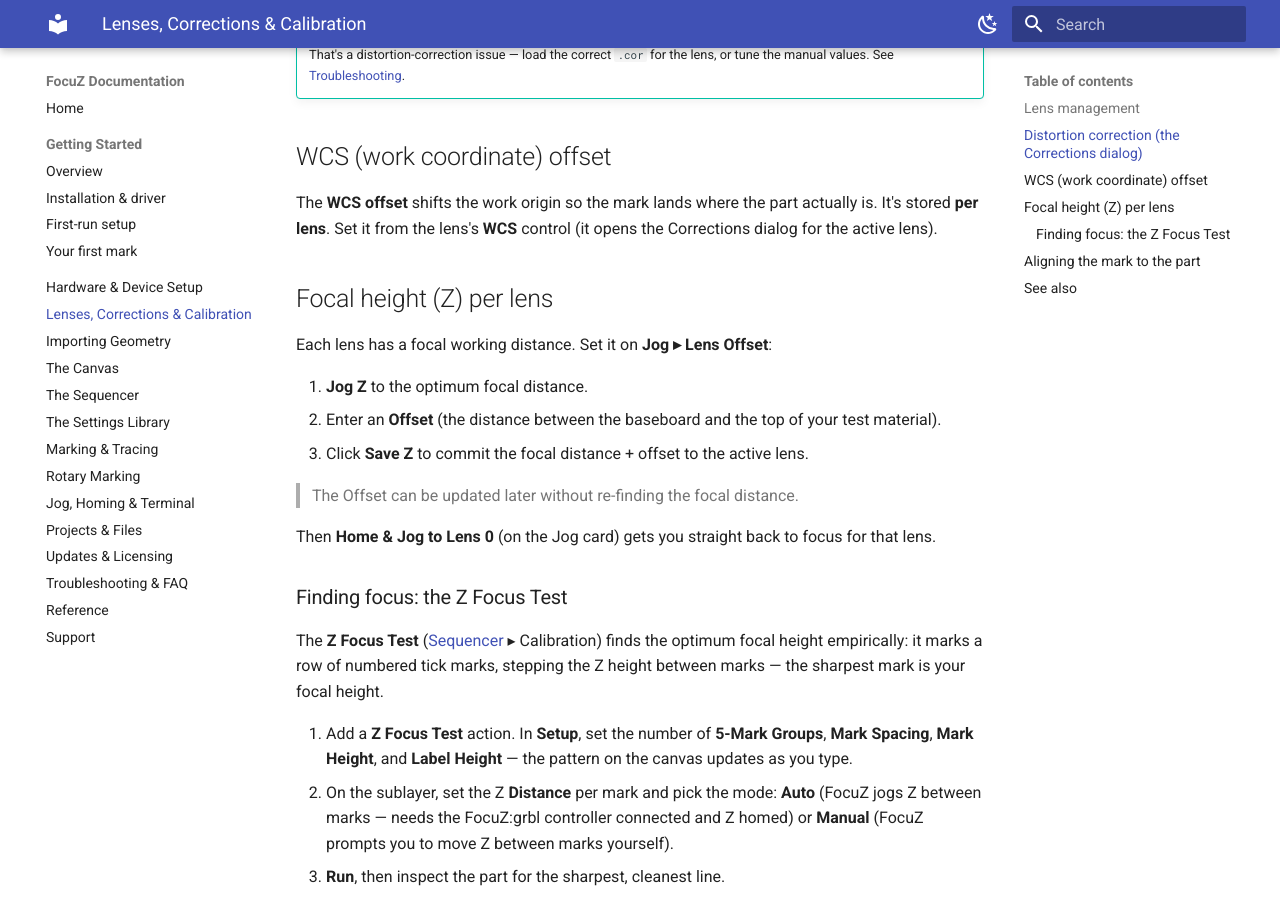
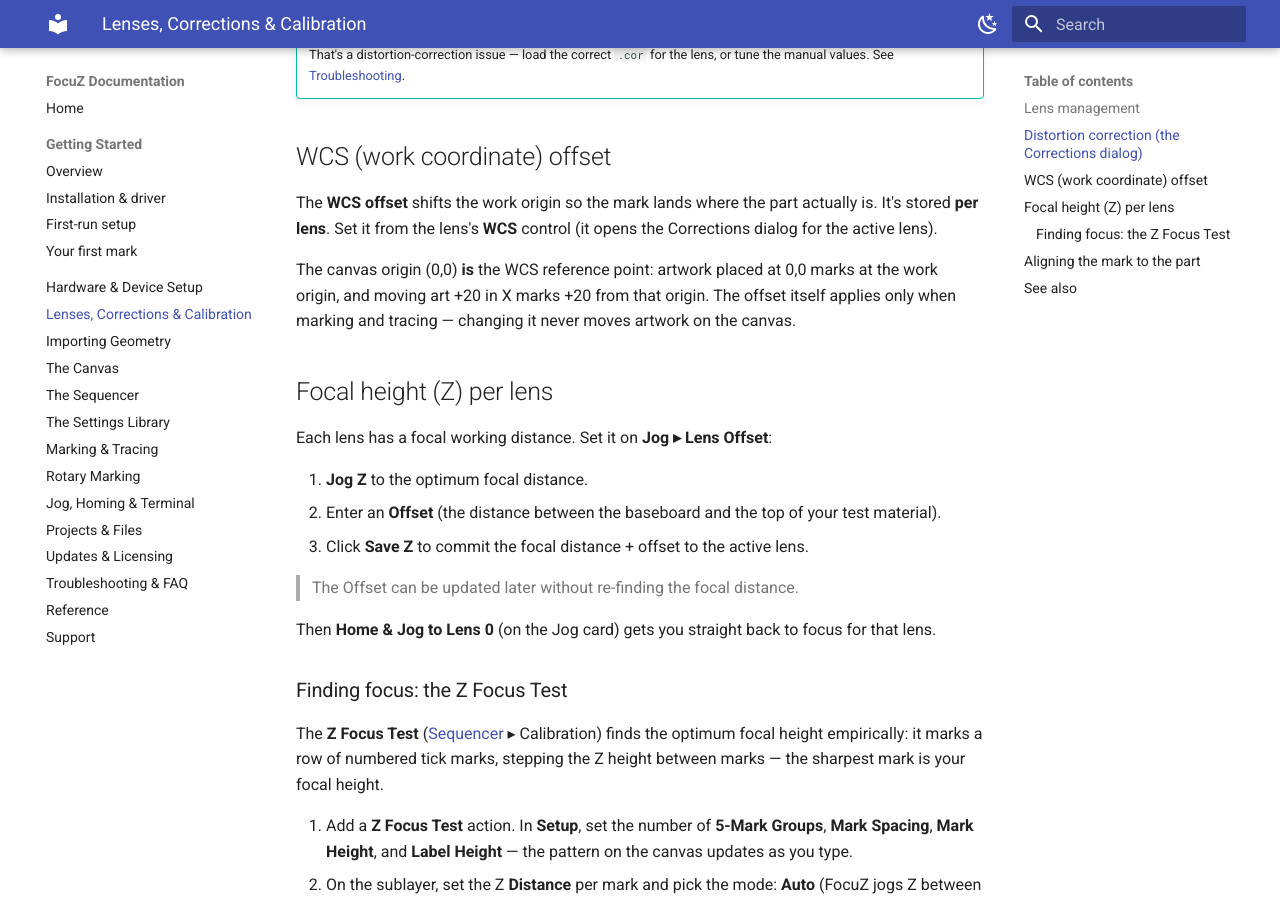
Before and after one commit to Lokahi-Shop/focuz-docs, an MkDocs documentation site: the page built from docs/lenses-corrections.md, in a window 1280 px wide and 900 px high, scrolled down 824 px. Built offline with MkDocs 1.6.1 and Material for MkDocs 9.7.7, drawn with Linux system fonts in a browser that asks for light colours.

Commit message:
WCS: document the canvas origin as the work-offset reference point
Co-Authored-By: Claude Fable 5 <noreply@anthropic.com>

```diff
--- a/docs/lenses-corrections.md
+++ b/docs/lenses-corrections.md
@@ -43,6 +43,10 @@ two modes for correcting galvo/lens distortion, and remembers settings per lens:
 
 The **WCS offset** shifts the work origin so the mark lands where the part actually is. It's stored
 **per lens**. Set it from the lens's **WCS** control (it opens the Corrections dialog for the active lens).
+
+The canvas origin (0,0) **is** the WCS reference point: artwork placed at 0,0 marks at the work origin,
+and moving art +20 in X marks +20 from that origin. The offset itself applies only when marking and
+tracing — changing it never moves artwork on the canvas.
 
 ## Focal height (Z) per lens
 
```
